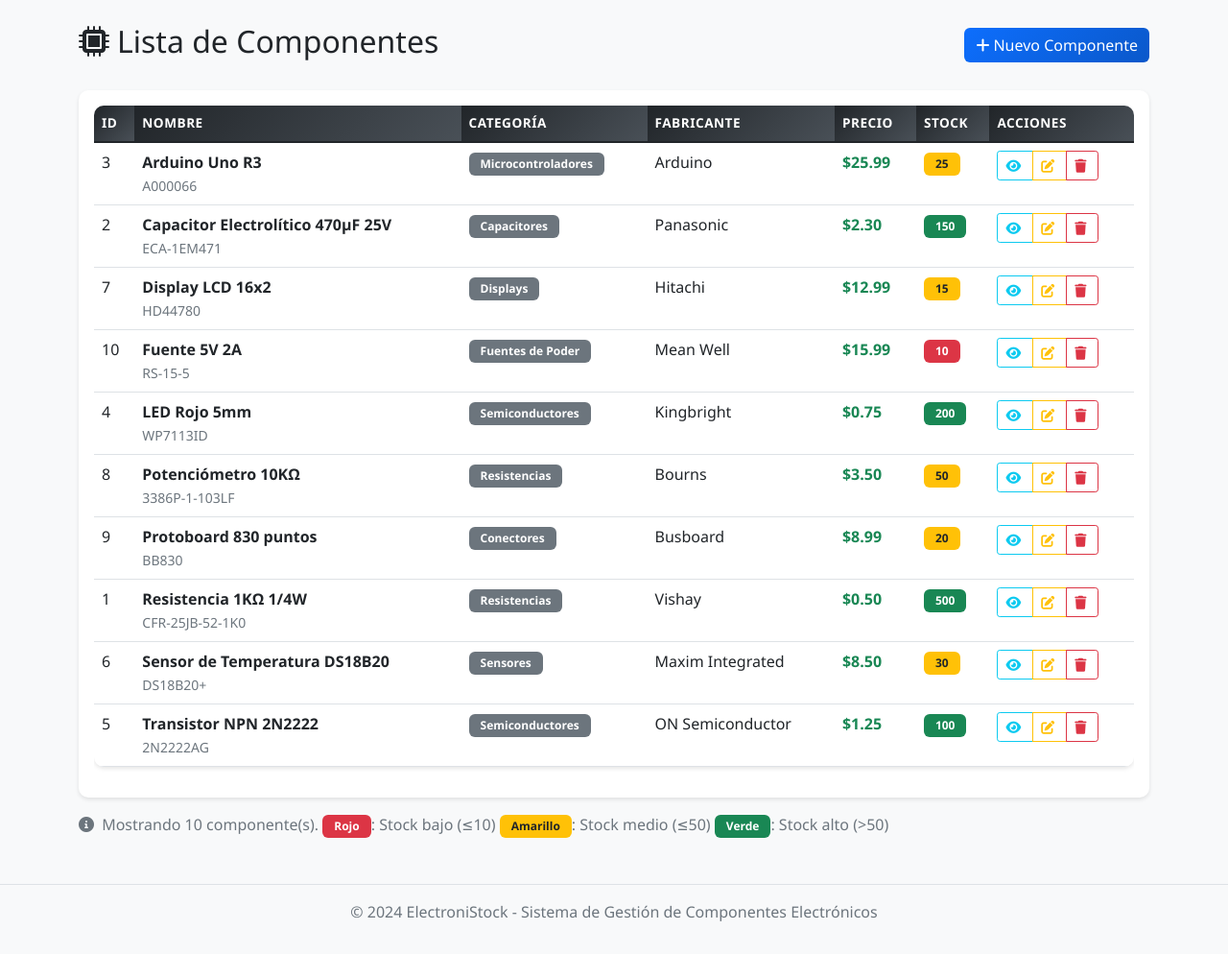
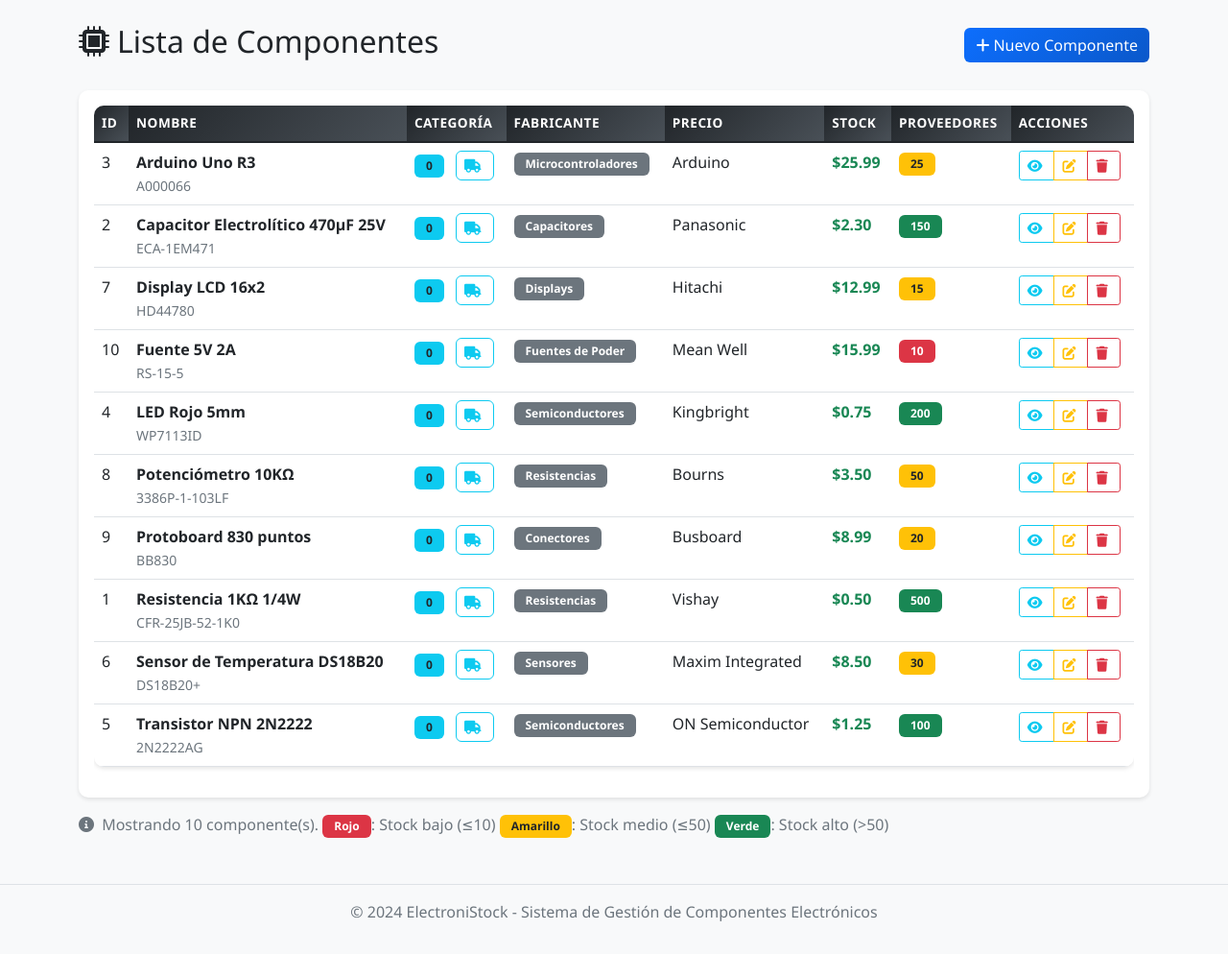
Before and after one commit to elgusdm/electronistock, a Flask app: page /componentes in a window 1280 px wide. Shown: the part 62-1056 px from the top of the page at 96% size. Run offline with Flask 3, Linux system fonts and the light colour scheme; data comes from the database, SQL or seed files in the repository; data that the repository does not hold is empty.

Commit message:
proveedor final

```diff
--- a/src/app.py
+++ b/src/app.py
@@ -74,7 +74,8 @@
 @app.route('/componentes')
 def listar_componentes():
     query = """
-    SELECT c.*, cat.nombre as categoria_nombre
+    SELECT c.*, cat.nombre as categoria_nombre,
+           (SELECT COUNT(*) FROM componente_proveedor cp WHERE cp.componente_id = c.id) as proveedores_count
     FROM componentes c
     LEFT JOIN categorias cat ON c.categoria_id = cat.id
     ORDER BY c.nombre
@@ -133,7 +134,8 @@
         )
 
         # Obtener lista de proveedores disponibles (para vincular)
-        proveedores = db.execute_query("SELECT * FROM proveedores ORDER BY nombre")
+        proveedores = db.execute_query(
+            "SELECT * FROM proveedores ORDER BY nombre")
 
         return render_template('componentes/detalle.html', componente=componente[0], proveedores_comp=proveedores_comp or [], proveedores=proveedores or [])
     else:
@@ -286,7 +288,8 @@
 
 @app.route('/proveedores/<int:proveedor_id>')
 def ver_proveedor(proveedor_id):
-    proveedor = db.execute_query("SELECT * FROM proveedores WHERE id = %s", (proveedor_id,))
+    proveedor = db.execute_query(
+        "SELECT * FROM proveedores WHERE id = %s", (proveedor_id,))
     if not proveedor:
         flash('Proveedor no encontrado', 'error')
         return redirect(url_for('listar_proveedores'))
@@ -324,7 +327,8 @@
 
         return redirect(url_for('listar_proveedores'))
 
-    proveedor = db.execute_query("SELECT * FROM proveedores WHERE id = %s", (proveedor_id,))
+    proveedor = db.execute_query(
+        "SELECT * FROM proveedores WHERE id = %s", (proveedor_id,))
     if proveedor:
         return render_template('proveedores/editar.html', proveedor=proveedor[0])
     else:
--- a/templates/componentes/lista.html
+++ b/templates/componentes/lista.html
@@ -23,6 +23,7 @@
                         <th>Fabricante</th>
                         <th>Precio</th>
                         <th>Stock</th>
+                        <th>Proveedores</th>
                         <th>Acciones</th>
                     </tr>
                 </thead>
@@ -35,6 +36,13 @@
                             {% if componente.codigo_producto %}
                                 <br><small class="text-muted">{{ componente.codigo_producto }}</small>
                             {% endif %}
+                        </td>
+                        <td>
+                            {% set cnt = componente.proveedores_count if componente.proveedores_count is not none else 0 %}
+                            <span class="badge bg-info text-dark">{{ cnt }}</span>
+                            <a href="{{ url_for('ver_componente', componente_id=componente.id) }}" class="ms-2 btn btn-sm btn-outline-info" title="Ver proveedores">
+                                <i class="fas fa-truck"></i>
+                            </a>
                         </td>
                         <td>
                             {% if componente.categoria_nombre %}
```
Also changed, not shown: 1 other file.
